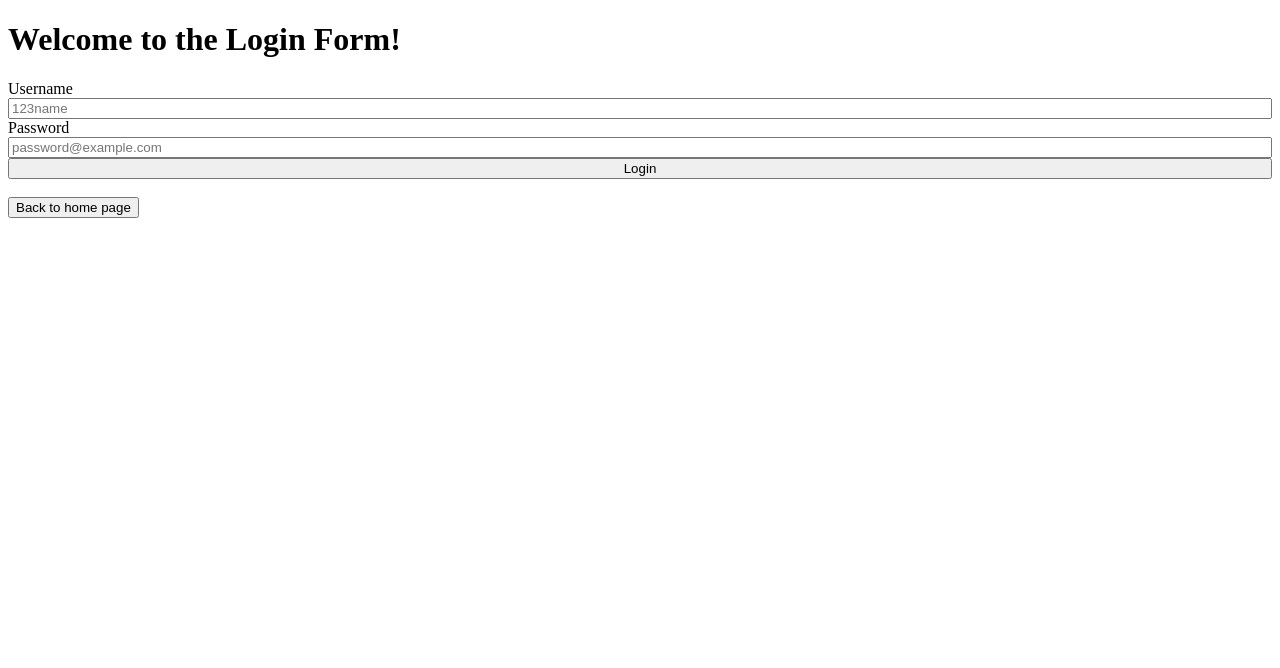
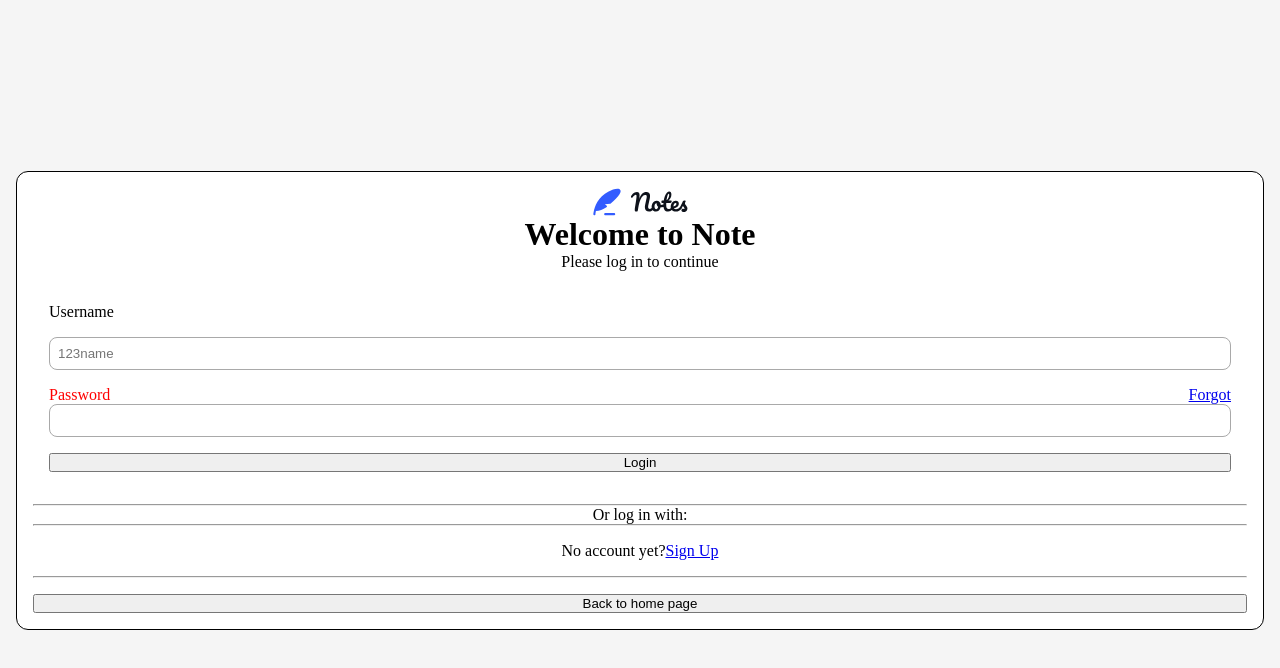
Before and after one commit to raistmere/note-taking-webapp-frontend, a React (Vite) app: page /login in a window 1280 px wide. Shown: the top 668 px of the page. Built offline with nearby package versions, Linux system fonts and the light colour scheme.

Commit message:
style: added first draft of styling to login page
This is a first draft based on the figma design document.

```diff
--- a/src/components/login/Login.module.css
+++ b/src/components/login/Login.module.css
@@ -1,6 +1,110 @@
+:root {
 
-.loginFormContainer {
+    font-size: 16px;
+}
 
+* {
+    margin: 0;
+    padding: 0;
+    box-sizing: border-box;
+}
+
+.wrapper {
+    width: 100dvw;
+    height: 100dvh;
     display: flex;
-    flex-direction: column;
+    align-items: center;
+    justify-content: center;
+    background: whitesmoke;
+
+    .mainContainer {
+
+        width: 100%;
+        height: auto;
+        display: grid;
+        grid-template-columns: auto;
+        grid-template-rows: auto;
+        grid-gap: 1rem;
+        border: black solid 1px;
+        border-radius: 12px;
+        margin: 1rem;
+        padding: 1rem;
+
+
+        background-color: white;
+
+        .logoContainer {
+
+            grid-row: 1/2;
+            display: flex;
+            flex-direction: column;
+            align-items: center;
+            justify-content: center;
+        }
+
+        .welcomeTextContainer {
+
+            display: flex;
+            flex-direction: column;
+            align-items: center;
+            justify-content: center;
+        }
+
+        .loginWrapper {
+
+            grid-row: 2 / 3;
+            display: flex;
+            padding: 1rem;
+
+
+            .formContainer {
+
+                width: 100%;
+                display: flex;
+                flex-direction: column;
+                gap: 1rem;
+
+                input {
+
+                    border-radius: 0.5rem;
+                    padding: 0.5rem;
+                    border-style: solid;
+                    border-width: 1px;
+                    border-color: darkgrey;
+                }
+
+                .passwordContainer {
+
+                    display: flex;
+                    flex-direction: column;
+
+                    & .labelContainer {
+
+                        display: flex;
+                        justify-content: space-between;
+                        color: red;
+                    }
+
+                }
+            }
+        }
+
+        .oathContainer {
+            grid-row: 3/4;
+            display: flex;
+            flex-direction: column;
+            justify-content: center;
+
+            p {
+
+                align-self: center;
+            }
+        }
+
+        .signUpContainer {
+            display: flex;
+            align-content: center;
+            justify-content: center;
+        }
+    }
 }
--- a/src/components/login/Login.tsx
+++ b/src/components/login/Login.tsx
@@ -1,8 +1,9 @@
 import styles from "./Login.module.css";
 import {FormEvent} from "react";
-import {useNavigate} from "react-router";
+import {Link, useNavigate} from "react-router";
 
-// current password: 111eda61-9d3b-4936-bd93-05cc1e5d7e30
+// import images/icons
+import logo from "../../assets/images/logo.svg";
 
 function Login() {
 
@@ -59,17 +60,39 @@ function Login() {
 
 
     return (
-        <div>
-            <h1> Welcome to the Login Form!</h1>
-            <div>
-                <form className={styles.loginFormContainer} onSubmit={handleSubmit}>
-                    <label>Username</label>
-                    <input type={"text"} name={"username"} placeholder={"123name"} />
-                    <label>Password</label>
-                    <input type={"password"} name={"password"} placeholder={"password@example.com"} />
-                    <button type="submit">Login</button>
-                </form>
-                <br/>
+        <div className={styles.wrapper}>
+            <div className={styles.mainContainer}>
+                <div className={styles.logoContainer}>
+                    <img src={logo}/>
+                    <div className={styles.welcomeTextContainer}>
+                        <h1> Welcome to Note</h1>
+                        <p>Please log in to continue</p>
+                    </div>
+                </div>
+                <div className={styles.loginWrapper}>
+                    <form className={styles.formContainer} onSubmit={handleSubmit}>
+                        <label>Username</label>
+                        <input type={"text"} name={"username"} placeholder={"123name"} />
+                        <div className={styles.passwordContainer}>
+                            <div className={styles.labelContainer}>
+                                <label>Password</label>
+                                <Link to={"/forgotpassword"}>Forgot</Link>
+                            </div>
+                            <input type={"password"} name={"password"} />
+                        </div>
+                        <button type="submit">Login</button>
+                    </form>
+                </div>
+                <div className={styles.oathContainer}>
+                    <hr/>
+                    <p>Or log in with:</p>
+                    <hr/>
+                </div>
+                <div className={styles.signUpContainer}>
+                    <p> No account yet? </p>
+                    <Link to="/signup">Sign Up</Link>
+                </div>
+                <hr/>
                 <button onClick={() => {navigate("/")}}>Back to home page</button>
             </div>
         </div>
```
